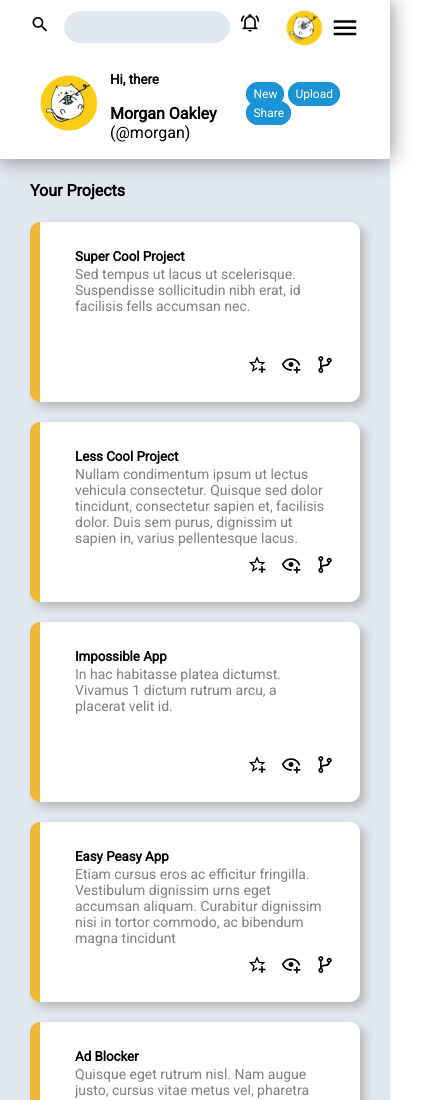
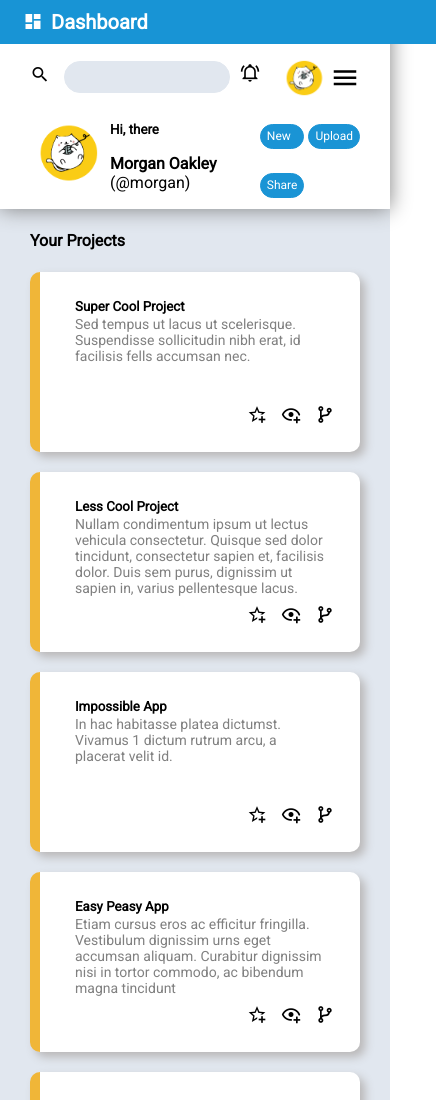
Before and after one commit to alexissengangabo07/dashboard-project, a plain HTML site: page index.html in a window 390 px wide. Shown: the top 1100 px of the page, 436 px wide, since content can reach past the window. Drawn offline with Linux system fonts and the light colour scheme.

Commit message:
style adding site title on mobile and tablet

```diff
--- a/index.html
+++ b/index.html
@@ -61,6 +61,11 @@
         </aside>
         <div id="container">
             <nav class="nav-bar">
+                <div id="site-name-mobile">
+                    <a href="#" class="site-title-mobile">
+                        <span class="mdi mdi-view-dashboard"></span>Dashboard
+                    </a>
+                </div>
                 <div class="nav1">
                     <div class="search-field">
                         <span class="mdi mdi-magnify" style="font-size: 20px; "></span>
--- a/style.css
+++ b/style.css
@@ -58,6 +58,15 @@ body {
     .nav-mobile {
         display: none;
     }
+    #site-name-mobile {
+        display: none;
+    }
+    .nav1 {
+        margin-top: 10px;
+    }
+    .right {
+        margin-top: 20px;
+    }
 }
 
 @media screen and (max-width: 1100px) {
@@ -111,6 +120,20 @@ body {
         left: 0;
         z-index: 1;
     }
+    #site-name-mobile {
+        padding: 20px;
+        position: absolute;
+        background: #1894d5;
+        width: 100%;
+        left: 0;
+        top: 0;
+    }
+    .nav1 {
+        margin-top: 85px;
+    }
+    .right {
+        margin-top: 20px;
+    }
 }
 
 @media (max-width: 680px) {
@@ -136,13 +159,23 @@ body {
     #user-name {
         display: none;
     }
-}
-
-.site-title {
-    text-decoration: none;
-    color: white;
-    font-size: 20px;
-    font-weight: bold;
+    #site-name-mobile {
+        padding: 10px 23px;
+        position: absolute;
+        background: #1894d5;
+        width: 100%;
+        left: 0;
+        top: 0;
+    }
+    .nav1 {
+        margin-top: 60px;
+    }
+    .right {
+        margin-top: 1px;
+        display: grid;
+        grid-template-columns: repeat(2, 1fr);
+        gap: 4px;
+    }
 }
 
 .sidebar-links {
@@ -206,13 +239,15 @@ body {
     margin-right: 8px;
 }
 
-.site-title {
-    font-size: 23px;
-}
-
 .site-title>span {
     margin-right: 10px;
     font-size: 30px;
+}
+
+
+.site-title-mobile>span {
+    margin-right: 8px;
+    font-size: 20px;
 }
 
 #sidebar>nav {
@@ -222,9 +257,15 @@ body {
 .site-title {
     text-decoration: none;
     color: white;
+    font-size: 23px;
+    font-weight: bold;
+}
+
+.site-title-mobile {
+    text-decoration: none;
+    color: white;
     font-size: 20px;
     font-weight: bold;
-    ;
 }
 
 .sidebar-links {
@@ -258,15 +299,6 @@ body {
 
 .sidebar-links>li>a>span {
     margin-right: 8px;
-}
-
-.site-title {
-    font-size: 23px;
-}
-
-.site-title>span {
-    margin-right: 10px;
-    font-size: 30px;
 }
 
 #sidebar>nav {
@@ -357,7 +389,6 @@ body {
 }
 
 .nav1 {
-    margin-top: 10px;
     display: flex;
     justify-content: space-between;
 }
@@ -370,10 +401,6 @@ body {
     margin-top: 10px;
     display: flex;
     justify-content: space-between;
-}
-
-.right {
-    margin-top: 20px;
 }
 
 .project {
```
